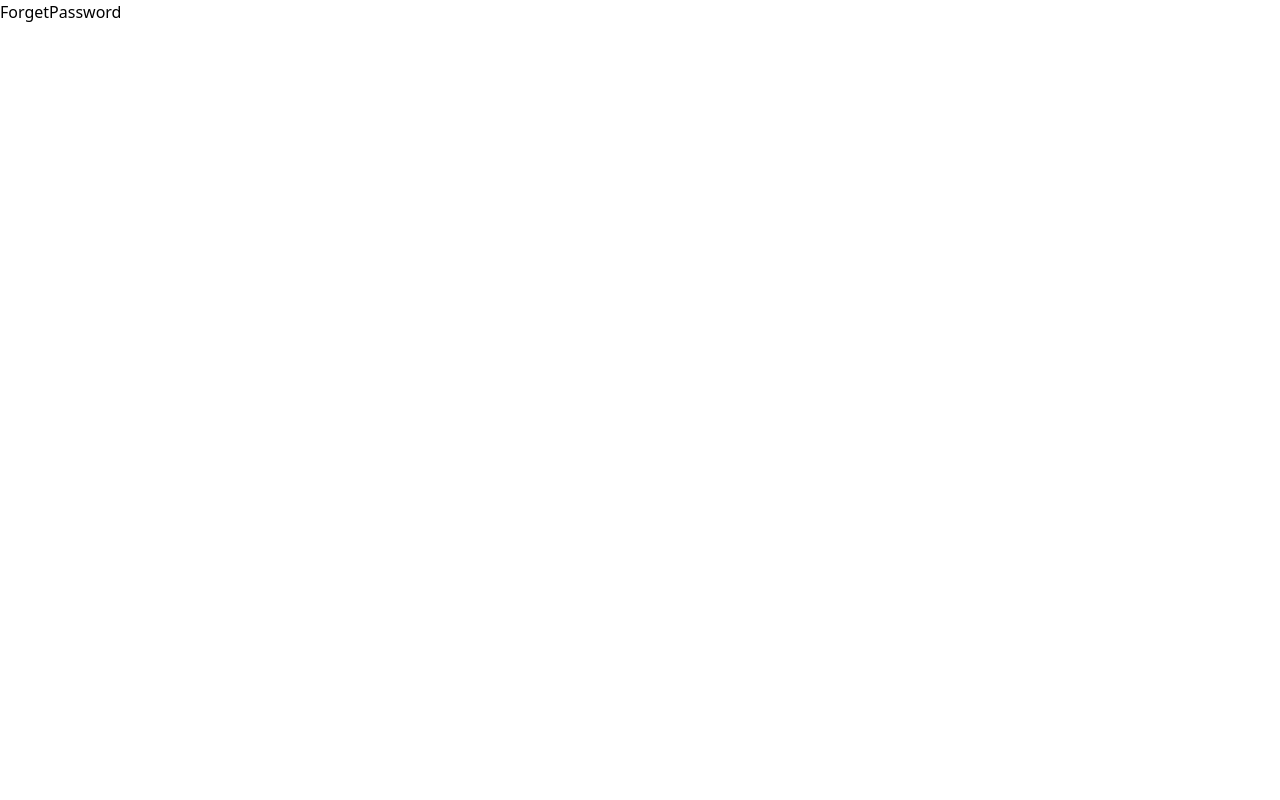
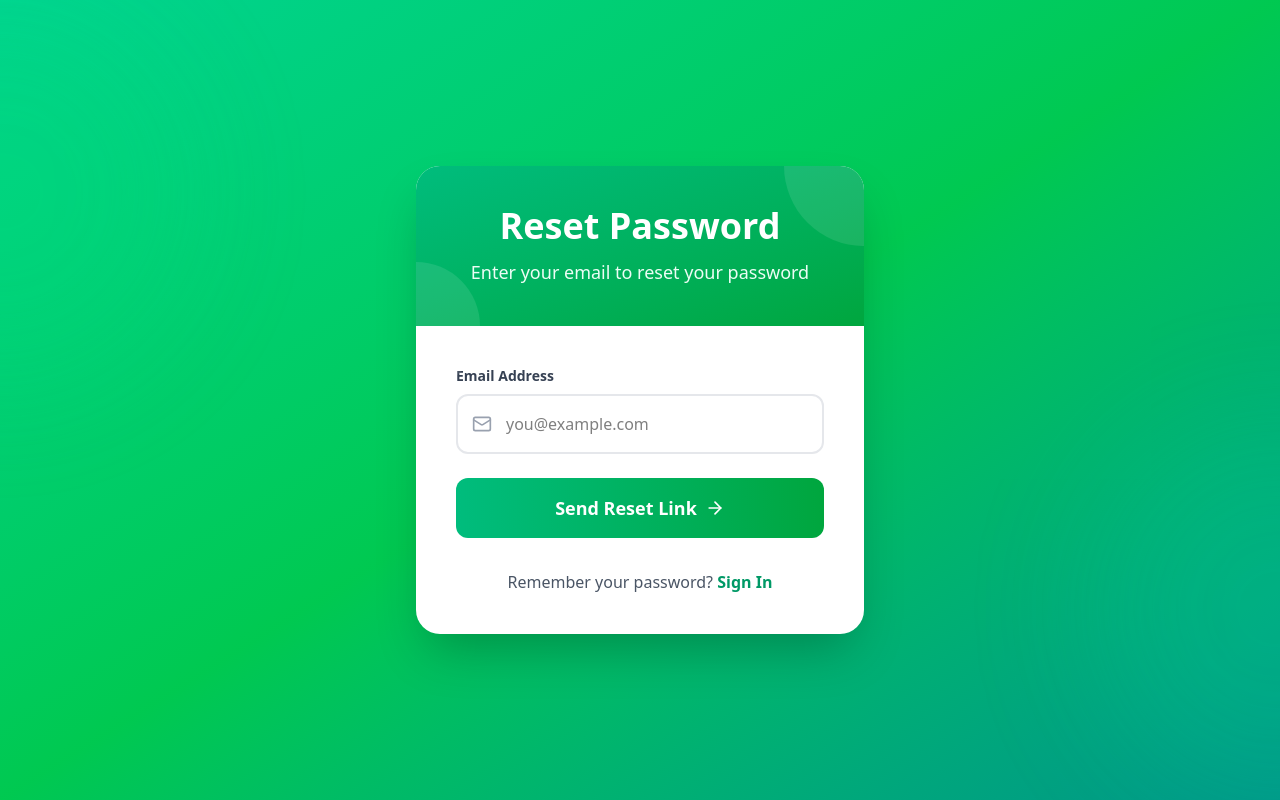
Before and after one commit to Rixbroho/Sport_Booking, a React (Vite) app in the folder frontend/: page /ForgetPassword in a window 1280 px wide. Built offline with nearby package versions, Linux system fonts and the light colour scheme.

Commit message:
froget password done

```diff
--- a/frontend/src/pages/ForgetPassword.jsx
+++ b/frontend/src/pages/ForgetPassword.jsx
@@ -1,9 +1,193 @@
-import React from 'react'
+import { useState } from 'react';
+import { useNavigate } from 'react-router-dom';
+import { Mail, ArrowRight, CheckCircle, Lock, Eye, EyeOff } from 'lucide-react';
+import { toast } from 'react-toastify';
+import { forgotPassword, resetPassword } from '../services/api';
 
 const ForgetPassword = () => {
+  const navigate = useNavigate();
+  const [email, setEmail] = useState('');
+  const [loading, setLoading] = useState(false);
+  const [step, setStep] = useState(1); // 1: email, 2: password reset
+  const [resetToken, setResetToken] = useState('');
+  const [newPassword, setNewPassword] = useState('');
+  const [confirmPassword, setConfirmPassword] = useState('');
+  const [showPassword, setShowPassword] = useState(false);
+  const [showConfirmPassword, setShowConfirmPassword] = useState(false);
+
+  const handleForgotPassword = async () => {
+    if (!email) {
+      toast.error('Please enter your email address');
+      return;
+    }
+
+    try {
+      setLoading(true);
+      const response = await forgotPassword(email);
+      if (response.data.success) {
+        setResetToken(response.data.resetToken);
+        setStep(2);
+        toast.success('Reset token generated. Please enter your new password.');
+      }
+    } catch (error) {
+      toast.error(error.response?.data?.message || 'Failed to send reset link. Please try again.');
+    } finally {
+      setLoading(false);
+    }
+  };
+
+  const handleResetPassword = async () => {
+    if (!newPassword || !confirmPassword) {
+      toast.error('Please fill in all password fields');
+      return;
+    }
+
+    if (newPassword !== confirmPassword) {
+      toast.error('Passwords do not match');
+      return;
+    }
+
+    if (newPassword.length < 6) {
+      toast.error('Password must be at least 6 characters long');
+      return;
+    }
+
+    try {
+      setLoading(true);
+      const response = await resetPassword(email, newPassword, resetToken);
+      if (response.data.success) {
+        toast.success('Password reset successfully! Redirecting to login...');
+        setTimeout(() => {
+          navigate('/Login');
+        }, 2000);
+      }
+    } catch (error) {
+      toast.error(error.response?.data?.message || 'Failed to reset password. Please try again.');
+    } finally {
+      setLoading(false);
+    }
+  };
+
   return (
-    <div>ForgetPassword</div>
-  )
-}
+    <div className="min-h-screen bg-gradient-to-br from-emerald-400 via-green-500 to-teal-600 flex items-center justify-center p-4 relative overflow-hidden">
+      {/* Animated background elements */}
+      <div className="absolute inset-0 overflow-hidden">
+        <div className="absolute w-96 h-96 bg-green-400/30 rounded-full blur-3xl top-0 -left-48 animate-pulse"></div>
+        <div className="absolute w-96 h-96 bg-emerald-400/30 rounded-full blur-3xl bottom-0 -right-48 animate-pulse delay-1000"></div>
+      </div>
 
-export default ForgetPassword
+      <div className="bg-white rounded-3xl shadow-2xl w-full max-w-md overflow-hidden relative z-50 backdrop-blur-sm">
+        <div className="bg-gradient-to-br from-emerald-500 to-green-600 p-10 text-white text-center relative">
+          <div className="absolute top-0 right-0 w-40 h-40 bg-white/10 rounded-full -mr-20 -mt-20"></div>
+          <div className="absolute bottom-0 left-0 w-32 h-32 bg-white/10 rounded-full -ml-16 -mb-16"></div>
+          <h1 className="text-4xl font-bold mb-3 relative">Reset Password</h1>
+          <p className="text-emerald-50 text-lg relative">
+            {step === 1 ? 'Enter your email to reset your password' : 'Enter your new password'}
+          </p>
+        </div>
+
+        <div className="p-10">
+          {step === 1 ? (
+            <div className="space-y-6">
+              <div>
+                <label className="block text-sm font-semibold text-gray-700 mb-2">
+                  Email Address
+                </label>
+                <div className="relative group">
+                  <Mail className="absolute left-4 top-1/2 transform -translate-y-1/2 text-gray-400 group-focus-within:text-emerald-500 w-5 h-5 transition-colors" />
+                  <input
+                    type="email"
+                    value={email}
+                    onChange={(e) => setEmail(e.target.value)}
+                    onKeyPress={(e) => e.key === 'Enter' && handleForgotPassword()}
+                    className="w-full pl-12 pr-4 py-4 border-2 border-gray-200 rounded-xl focus:ring-2 focus:ring-emerald-500 focus:border-emerald-500 outline-none transition-all"
+                    placeholder="you@example.com"
+                  />
+                </div>
+              </div>
+
+              <button
+                onClick={handleForgotPassword}
+                disabled={loading}
+                className="w-full bg-gradient-to-r from-emerald-500 to-green-600 text-white py-4 rounded-xl font-bold text-lg hover:from-emerald-600 hover:to-green-700 transition-all transform hover:scale-[1.02] hover:shadow-xl active:scale-[0.98] flex items-center justify-center gap-2 disabled:opacity-50 disabled:cursor-not-allowed"
+              >
+                {loading ? 'Sending...' : 'Send Reset Link'}
+                {!loading && <ArrowRight className="w-5 h-5" />}
+              </button>
+            </div>
+          ) : (
+            <div className="space-y-6">
+              <div>
+                <label className="block text-sm font-semibold text-gray-700 mb-2">
+                  New Password
+                </label>
+                <div className="relative group">
+                  <Lock className="absolute left-4 top-1/2 transform -translate-y-1/2 text-gray-400 group-focus-within:text-emerald-500 w-5 h-5 transition-colors" />
+                  <input
+                    type={showPassword ? 'text' : 'password'}
+                    value={newPassword}
+                    onChange={(e) => setNewPassword(e.target.value)}
+                    className="w-full pl-12 pr-14 py-4 border-2 border-gray-200 rounded-xl focus:ring-2 focus:ring-emerald-500 focus:border-emerald-500 outline-none transition-all"
+                    placeholder="Enter new password"
+                  />
+                  <button
+                    onClick={() => setShowPassword(!showPassword)}
+                    className="absolute right-4 top-1/2 transform -translate-y-1/2 text-gray-400 hover:text-emerald-600 transition-colors"
+                  >
+                    {showPassword ? <EyeOff className="w-5 h-5" /> : <Eye className="w-5 h-5" />}
+                  </button>
+                </div>
+              </div>
+
+              <div>
+                <label className="block text-sm font-semibold text-gray-700 mb-2">
+                  Confirm Password
+                </label>
+                <div className="relative group">
+                  <Lock className="absolute left-4 top-1/2 transform -translate-y-1/2 text-gray-400 group-focus-within:text-emerald-500 w-5 h-5 transition-colors" />
+                  <input
+                    type={showConfirmPassword ? 'text' : 'password'}
+                    value={confirmPassword}
+                    onChange={(e) => setConfirmPassword(e.target.value)}
+                    onKeyPress={(e) => e.key === 'Enter' && handleResetPassword()}
+                    className="w-full pl-12 pr-14 py-4 border-2 border-gray-200 rounded-xl focus:ring-2 focus:ring-emerald-500 focus:border-emerald-500 outline-none transition-all"
+                    placeholder="Confirm new password"
+                  />
+                  <button
+                    onClick={() => setShowConfirmPassword(!showConfirmPassword)}
+                    className="absolute right-4 top-1/2 transform -translate-y-1/2 text-gray-400 hover:text-emerald-600 transition-colors"
+                  >
+                    {showConfirmPassword ? <EyeOff className="w-5 h-5" /> : <Eye className="w-5 h-5" />}
+                  </button>
+                </div>
+              </div>
+
+              <button
+                onClick={handleResetPassword}
+                disabled={loading}
+                className="w-full bg-gradient-to-r from-emerald-500 to-green-600 text-white py-4 rounded-xl font-bold text-lg hover:from-emerald-600 hover:to-green-700 transition-all transform hover:scale-[1.02] hover:shadow-xl active:scale-[0.98] flex items-center justify-center gap-2 disabled:opacity-50 disabled:cursor-not-allowed"
+              >
+                {loading ? 'Resetting...' : 'Reset Password'}
+                {!loading && <ArrowRight className="w-5 h-5" />}
+              </button>
+            </div>
+          )}
+
+          <div className="mt-8 text-center">
+            <p className="text-gray-600">
+              Remember your password?{' '}
+              <button
+                onClick={() => navigate('/Login')}
+                className="text-emerald-600 hover:text-emerald-700 font-bold hover:underline"
+              >
+                Sign In
+              </button>
+            </p>
+          </div>
+        </div>
+      </div>
+    </div>
+  );
+};
+
+export default ForgetPassword;
--- a/frontend/src/pages/LogIn.jsx
+++ b/frontend/src/pages/LogIn.jsx
@@ -12,6 +12,10 @@ const LogIn = ({ onSwitchToSignup, onLogin }) => {
 
   const handleSwitchToSignup = () => {
     navigate('/register');
+  };
+
+  const handleForgotPassword = () => {
+    navigate('/ForgetPassword');
   };
 
   const handleSubmit = async () => {
@@ -99,9 +103,12 @@ const LogIn = ({ onSwitchToSignup, onLogin }) => {
                 <input type="checkbox" className="w-5 h-5 accent-emerald-500 cursor-pointer" />
                 <span className="ml-3 text-sm text-gray-600 group-hover:text-gray-800">Remember me</span>
               </label>
-              <a href="#" className="text-sm text-emerald-600 hover:text-emerald-700 font-semibold hover:underline">
+              <button
+                onClick={handleForgotPassword}
+                className="text-sm text-emerald-600 hover:text-emerald-700 font-semibold hover:underline bg-transparent border-none cursor-pointer"
+              >
                 Forgot password?
-              </a>
+              </button>
             </div>
 
             <button
--- a/frontend/src/services/api.js
+++ b/frontend/src/services/api.js
@@ -36,6 +36,18 @@ export const loginUser = (credentials) =>
     password: credentials.password,
   });
 
+export const forgotPassword = (email) =>
+  API.post('/user/forgotpassword', {
+    email,
+  });
+
+export const resetPassword = (email, newPassword, resetToken) =>
+  API.post('/user/resetpassword', {
+    email,
+    newPassword,
+    resetToken,
+  });
+
 export const getMe = () => API.get('/user/me');
 
 export default API;
```
Also changed, not shown: 2 other files (tests, documents, lock files or other folders).
